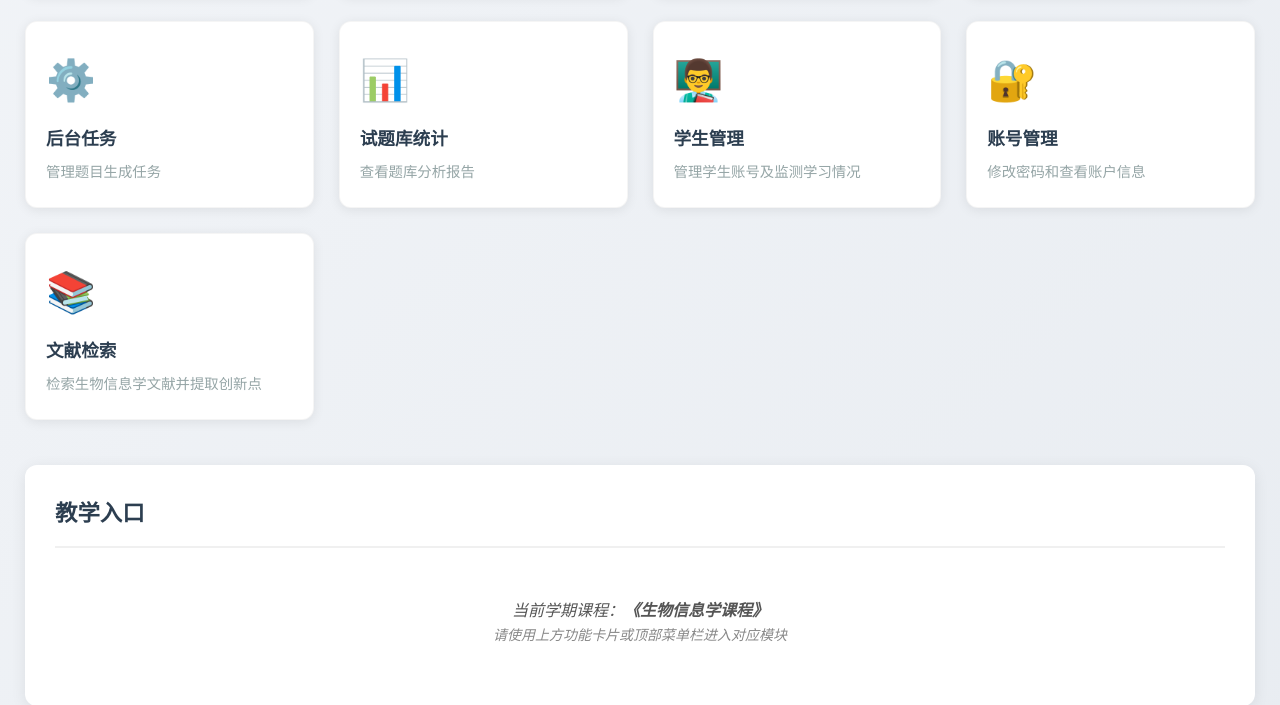
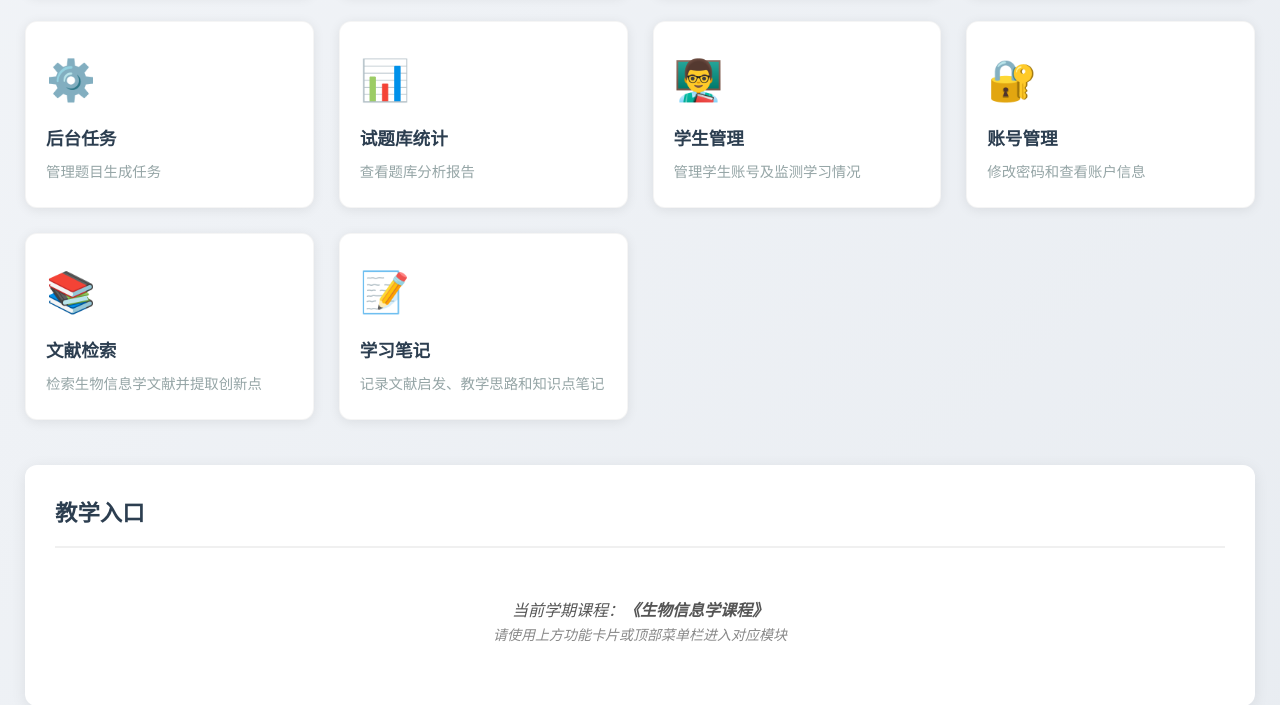
Before and after one commit to song984888/bioinfo-teaching-study, a Flask app: template templates/teacher_dashboard.html in a window 1280 px wide. Shown: the part 1207-1912 px from the top of the page. Run offline with Flask 3, Linux system fonts and the light colour scheme; the template is opened without the code that fills it: most values are stand-ins (such as "Sample title", 1, 10 or a date in 2020); parts of the project's set-up code (start-up, migrations or seed data) failed here and were passed over.

Commit message:
feat: add teacher notes card to dashboard modules

```diff
--- a/templates/base.html
+++ b/templates/base.html
@@ -23,7 +23,7 @@
                     <span>欢迎, {{ session.name }} ({{ session.role }})</span>
                     <a href="{{ url_for('dashboard') }}">首页</a>
                     <a href="{{ url_for('help_page') }}">📖 帮助</a>
-                    {% if session.role in ('student', 'teacher') %}
+                    {% if session.role == 'student' %}
                     <a href="{{ url_for('student_collections') }}">📝 学习笔记</a>
                     {% endif %}
                     <a href="{{ url_for('logout') }}">退出</a>
--- a/templates/teacher_dashboard.html
+++ b/templates/teacher_dashboard.html
@@ -133,6 +133,12 @@
             <h3>文献检索</h3>
             <p>检索生物信息学文献并提取创新点</p>
         </a>
+
+        <a href="{{ url_for('student_collections') }}" class="card card-notes">
+            <div class="card-icon">📝</div>
+            <h3>学习笔记</h3>
+            <p>记录文献启发、教学思路和知识点笔记</p>
+        </a>
     </div>
 
     <!-- 最近活动 -->
```
